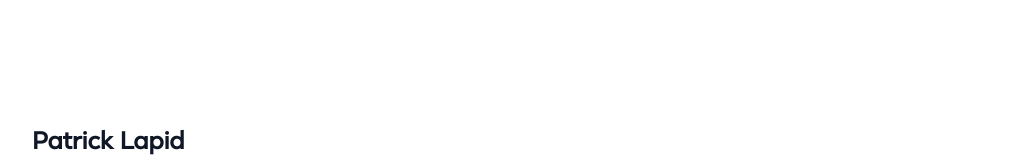
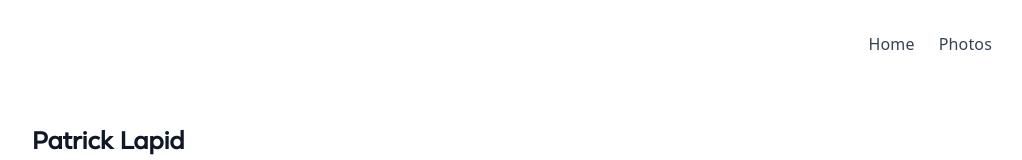
Before and after one commit to Patrick-Lapid/portfolio, a SvelteKit app: page / in a window 1280 px wide. Shown: the top 160 px of the page, without its empty margins (256-1278 px from the left). Built offline with nearby package versions, Linux system fonts and the light colour scheme.

Commit message:
feat: simple nav

```diff
--- a/src/app.css
+++ b/src/app.css
@@ -1,5 +1,10 @@
 @import "tailwindcss";
 @plugin '@tailwindcss/typography';
+
+/* Prevent layout shift by always showing vertical scrollbar */
+html {
+  overflow-y: scroll;
+}
 
 @font-face {
     font-family: 'Sohne';
--- a/src/routes/+layout.svelte
+++ b/src/routes/+layout.svelte
@@ -1,9 +1,13 @@
 <script>
-    let { children } = $props();
-
-    import "../app.css";
+  import "../app.css";
 </script>
 
 <main>
-    {@render children()}
+    <div>
+        <div class="text-gray-700 absolute top-8 right-8 z-50 flex items-center gap-6">
+        <a href="/" class="text-base font-normal no-underline tracking-[0.01em]">Home</a>
+        <a href="/photos" class="text-base font-normal no-underline tracking-[0.01em]">Photos</a>
+        </div>
+        <slot />
+    </div>
 </main>
--- a/src/routes/+page.svelte
+++ b/src/routes/+page.svelte
@@ -1,21 +1,22 @@
 <svelte:head>
     <title>Patrick Lapid</title>
-    <meta name="description" content="Patrick Lapid is a Software Engineer at Meta/Instagram, crafting intuitive interfaces and building polished, expressive software. Previously worked at Workday, Socotec, CodeComply.Ai, and Disney." />
+    <meta name="description" content="Software Engineer at Instagram. Crafting intuitive interfaces and building polished, expressive software." />
     <meta name="keywords" content="Patrick Lapid, Software Engineer, Meta, Instagram, Frontend Developer, UI/UX, React, JavaScript, TypeScript" />
     <meta name="author" content="Patrick Lapid" />
-    <meta property="og:title" content="Patrick Lapid - Software Engineer" />
-    <meta property="og:description" content="Software Engineer at Meta/Instagram, crafting intuitive interfaces and building polished, expressive software." />
+    <meta property="og:title" content="Patrick Lapid" />
+    <meta property="og:description" content="Software Engineer at Instagram. Crafting intuitive interfaces and building polished, expressive software." />
     <meta property="og:type" content="website" />
     <meta property="og:url" content="https://patricklapid.com" />
     <meta name="twitter:card" content="summary" />
-    <meta name="twitter:title" content="Patrick Lapid - Software Engineer" />
+    <meta name="twitter:title" content="Patrick Lapid" />
     <meta name="twitter:description" content="Software Engineer at Meta/Instagram, crafting intuitive interfaces and building polished, expressive software." />
     <link rel="canonical" href="https://patricklapid.com" />
 </svelte:head>
 
-<div class="min-h-screen bg-white font-facebook">
+<div class="min-h-screen font-facebook">
     <div class="container mx-auto px-6 sm:px-6 lg:px-8 max-w-3xl">
         <div class="pt-20 sm:pt-24 lg:pt-32 pb-12 sm:pb-16 lg:pb-20">
+
             <article>
                 <h1 class="font-bold text-xl lg:text-2xl text-gray-900 mb-10 lg:mb-12 leading-tight animate-fade-in">
                     Patrick Lapid
```
